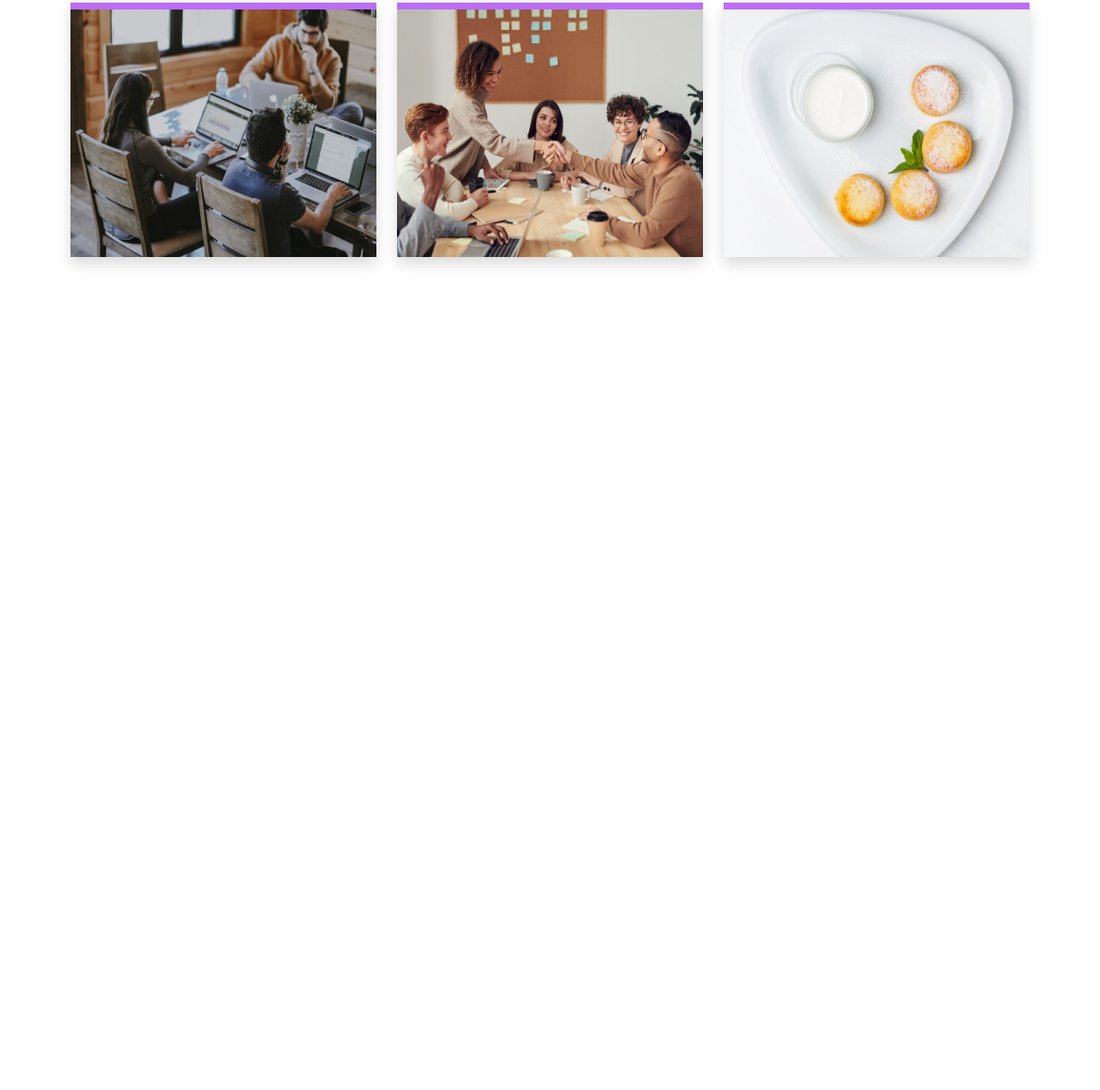
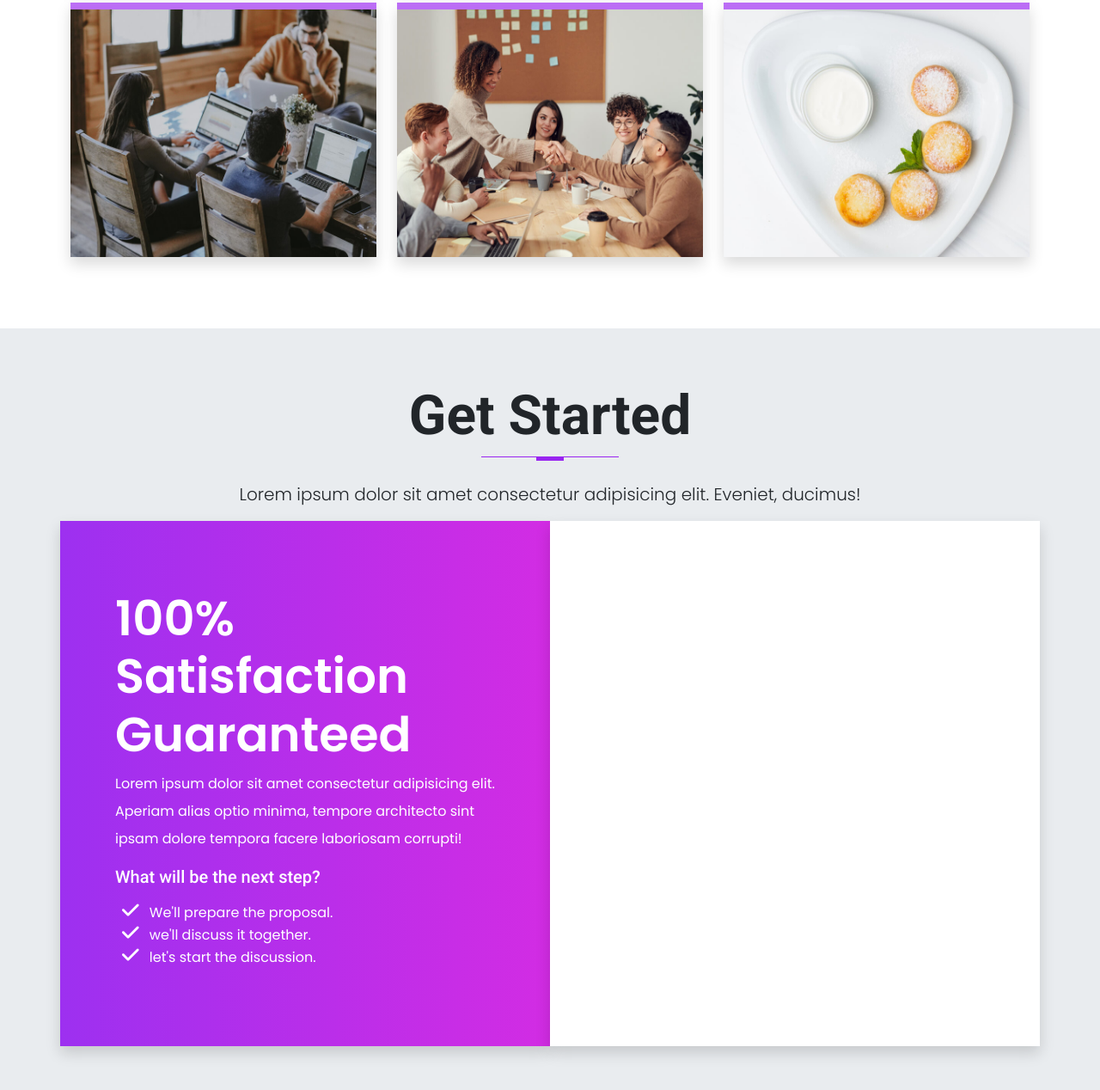
Before and after one commit to raselranaearshad/patrix, a website: page index.html in a window 1280 px wide. Shown: the part 5873-7141 px from the top of the page at 86% size. Before the commit the page ends 6255 px from the top, so only its background shows below. Drawn offline with nearby package versions, Linux system fonts and the light colour scheme.

Commit message:
Added a new section Called Contact Us

```diff
--- a/index.html
+++ b/index.html
@@ -598,6 +598,37 @@
       </div>
      </section>
     <!-- Portfolio Section End  -->
+
+    <!-- Contact Us Section Start  -->
+     <section id="contact_us" class="contact_us">
+      <div class="container">
+        <div class="row text-center">
+          <h1 class="display-3 fw-bold text-capitalize">Get Started</h1>
+          <div class="heading_line mb-4"></div>
+          <p class="lead">Lorem ipsum dolor sit amet consectetur adipisicing elit. Eveniet, ducimus!</p>
+        </div>
+        <!-- Contact Us Content  -->
+         <div class="row text-white">
+          <div class="col-lg-6 col-12 p-3 gradient shadow">
+            <div class="contact_us_info w-100">
+              <h4 class="display-4 fw-bold">100% Satisfaction Guaranteed</h4>
+              <p class="lh-lg">
+                Lorem ipsum dolor sit amet consectetur adipisicing elit. Aperiam alias optio minima, tempore architecto sint ipsam
+                dolore tempora facere laboriosam corrupti!
+              </p>
+              <h5 class="display-3--brief">What will be the next step?</h5>
+              <ul class="contact_us_list">
+                <li><i class="fa-solid fa-check"></i> We'll prepare the proposal.</li>
+                <li><i class="fa-solid fa-check"></i> we'll discuss it together.</li>
+                <li><i class="fa-solid fa-check"></i> let's start the discussion.</li>
+              </ul>
+            </div>
+          </div>
+          <div class="col-lg-6 col-12 p-3 bg-white shadow"></div>
+         </div>
+      </div>
+     </section>
+    <!-- Contact Us Section End  -->
    </main>
 
   <script src="https://kit.fontawesome.com/686b7189c6.js" crossorigin="anonymous"></script>
--- a/scss/components/_typhography.scss
+++ b/scss/components/_typhography.scss
@@ -61,3 +61,8 @@ h1,h2,h3,h4,h5,h6{
     -webkit-text-fill-color: transparent;
   }
 }
+
+// Gradient Background
+.gradient {
+  background: linear-gradient(to right, rgba($primary, 0.95), rgba($secondary, 0.95));
+}
--- /dev/null
+++ b/scss/sections/_contact-us.scss
@@ -0,0 +1,29 @@
+@use '../custom' as *;
+@use '../components/mixins' as *;
+
+.contact_us {
+  padding: 4rem 0;
+  background: $gray-200;
+  &_info{
+    padding: 3rem;
+    margin: 1rem 0;
+    h4 {
+      font-family: $primaryBodyFont;
+    }
+  }
+  &_list {
+    position: relative;
+    list-style-type: none;
+    display: block;
+    padding-top: 0.5rem;
+    padding-left: 0.5rem;
+    margin-bottom: 0.7rem;
+    li{
+      i{
+        font-weight: 600;
+        font-size: 1.4rem;
+        margin-right: .5rem;
+      }
+    }
+  }
+}
--- a/scss/style.scss
+++ b/scss/style.scss
@@ -14,5 +14,5 @@
 @use "./sections/testimonials";
 @use "./sections/portfolio";
 @use "./sections/faq";
-@use "./sections/get-started";
+@use "./sections/contact-us";
 @use "./sections/footer";
```
Also changed, not shown: css/style.css, scss/sections/_get-started.scss (deleted), 1 other file.
